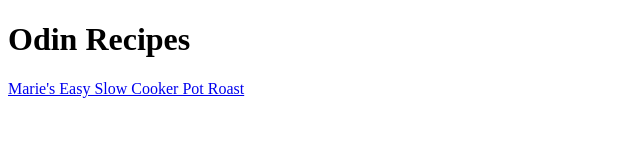
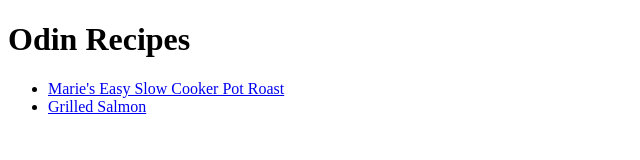
Before and after one commit to dmanganti/odin-recipes, a plain HTML site: page index.html in a window 1280 px wide. Shown: the whole page, without its empty margins (0-640 px from the left). Drawn offline with Linux system fonts and the light colour scheme.

Commit message:
updated landing page with salmon recipe and added grilled salmon photo to images

```diff
--- a/index.html
+++ b/index.html
@@ -8,6 +8,12 @@
 </head>
 <body>
     <h1>Odin Recipes</h1>
-    <a href="./recipes/pot-roast.html">Marie's Easy Slow Cooker Pot Roast</a>
+    <ul>
+        <li><a href="./recipes/pot-roast.html">Marie's Easy Slow Cooker Pot Roast</a></li>
+        <li><a href="./recipes/grilled-salmon.html">Grilled Salmon</a></li>
+
+    </ul>
+
+
 </body>
 </html>
```
Also changed, not shown: images/grilled-salmon.webp (added).
